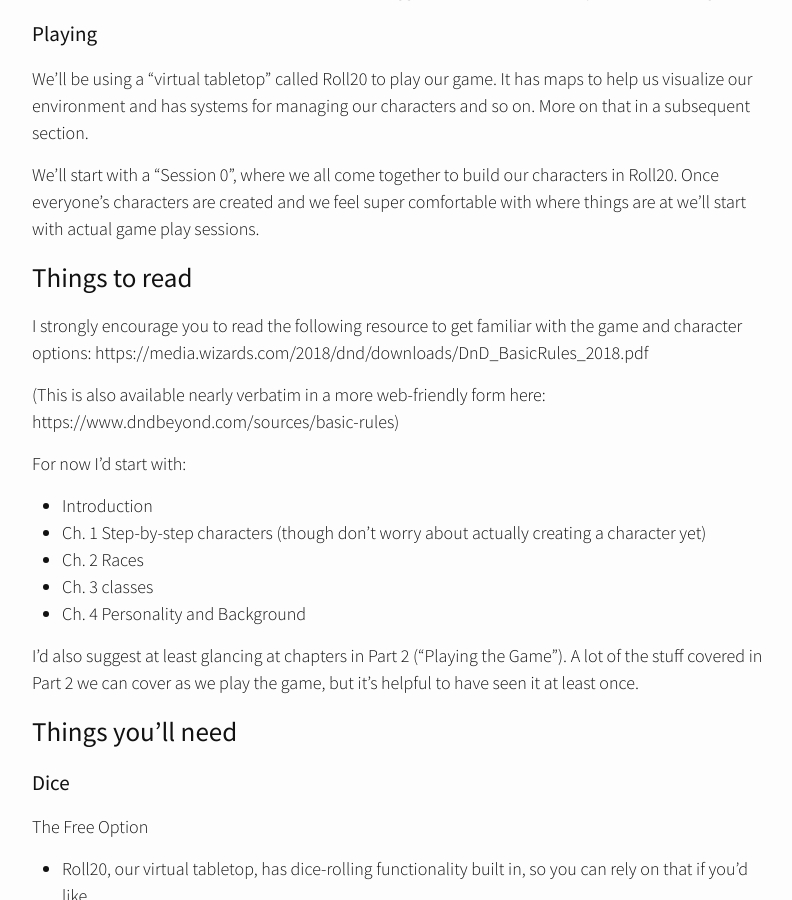
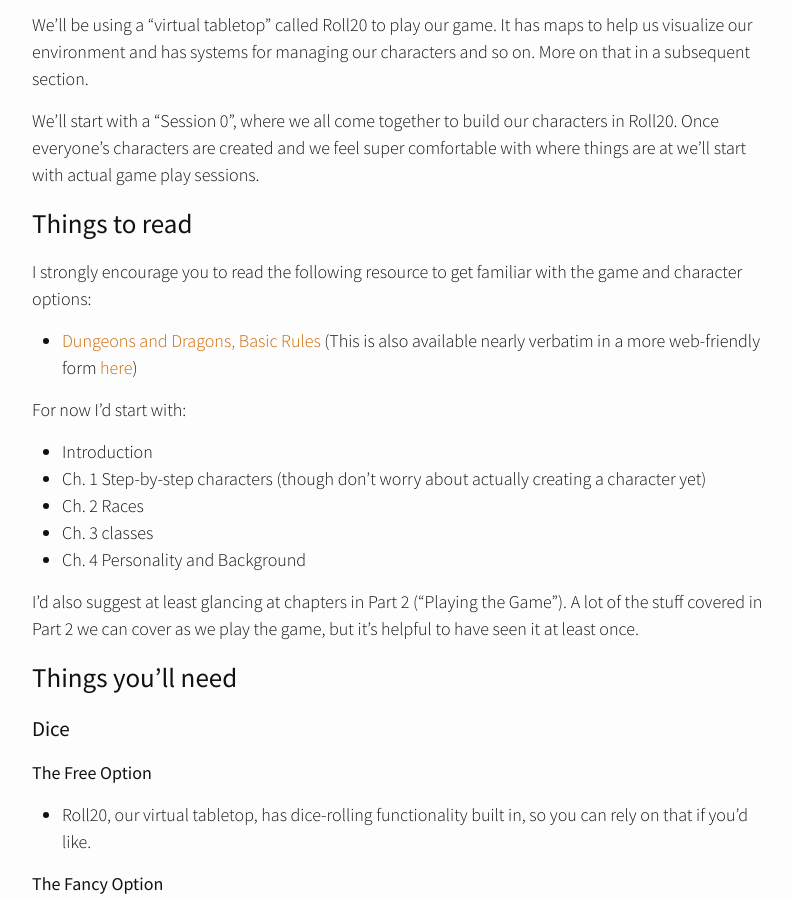
Before and after one commit to scottisloud/rtt-jekyll, a Jekyll site: the page built from dnd.md, in a window 1280 px wide and 900 px high, scrolled down 2888 px. Shown: the whole window, without its empty margins (238-1030 px from the left). Built offline with Jekyll 4.4.1, drawn with Linux system fonts in a browser that asks for light colours; some web fonts are replaced; some of the changed text lies outside the part shown.

Commit message:
adding dnd page

```diff
--- a/dnd.md
+++ b/dnd.md
@@ -67,9 +66,7 @@
 
 ## Things to read
 I strongly encourage you to read the following resource to get familiar with the game and character options:
-https://media.wizards.com/2018/dnd/downloads/DnD_BasicRules_2018.pdf
-
-(This is also available nearly verbatim in a more web-friendly form here: https://www.dndbeyond.com/sources/basic-rules)
+- [Dungeons and Dragons, Basic Rules](https://media.wizards.com/2018/dnd/downloads/DnD_BasicRules_2018.pdf) (This is also available nearly verbatim in a more web-friendly form [here](https://www.dndbeyond.com/sources/basic-rules))
 
 For now I’d start with:
 - Introduction
@@ -82,13 +79,13 @@
 
 ## Things you’ll need
 ### Dice
-The Free Option
+#### The Free Option
 - Roll20, our virtual tabletop, has dice-rolling functionality built in, so you can rely on that if you’d like.
 
-The Fancy Option
+#### The Fancy Option
 - [Dice by PCalc](https://www.pcalc.com/dice/) is a GREAT dice rolling app for iOS, iPadOS and macOS. I personally find this more satisfying than Roll20’s built in dice
 
-The Physical Option
+#### The Physical Option
 - You can buy dice sets from wherever. This can be fun if you’re super interested in collecting fun dice colours and stuff. That said, between Roll20 and Dice by PCalc, I find I rarely need to use physical dice.
 
 ### Roll20 Account
```
Also changed, not shown: other parts of dnd.md (+3 -4 lines).
